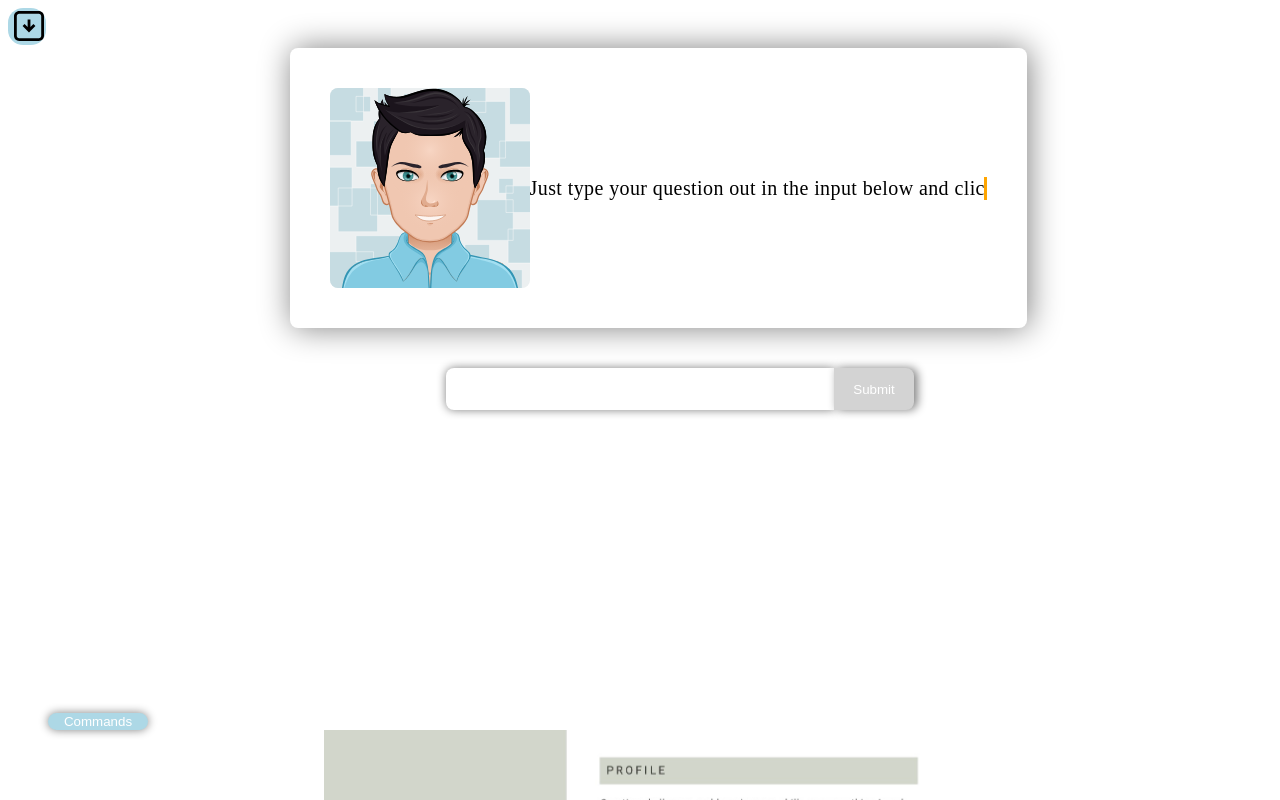
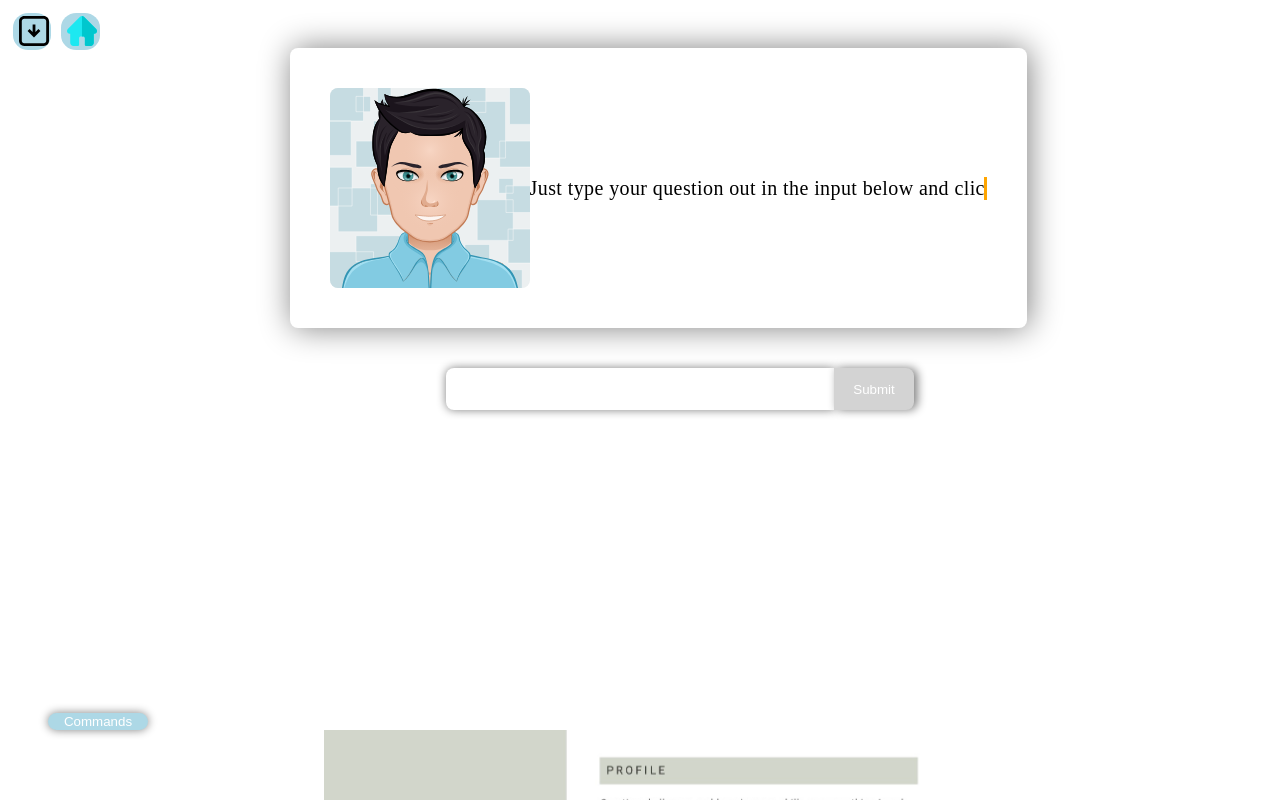
Before and after one commit to CLLane/personal-site, a React (Create React App) app: page /Resume in a window 1280 px wide. Shown: the top 800 px of the page. Built offline with nearby package versions, Linux system fonts and the light colour scheme.

Commit message:
Add home button to nav bar

```diff
--- a/src/Components/Nav/Nav.css
+++ b/src/Components/Nav/Nav.css
@@ -1,5 +1,5 @@
 nav {
- /* height: 100%; */
+  /* height: 100%; */
   overflow: hidden;
   position: fixed;
   display: flex;
@@ -32,26 +32,32 @@ nav {
   color: white;
 }
 
-.nav_button__false, .nav_button__true{
+.nav_button__false,
+.nav_button__true,
+.home_nav__false {
   border: none;
   background: lightblue;
   border-radius: 40%;
   width: 3vw;
+  margin: 5px;
 }
-.nav_button__false:hover, .nav_button__true:hover {
+.nav_button__false:hover,
+.nav_button__true:hover,
+.home_nav__false:hover {
   background: skyblue;
   cursor: pointer;
 }
 
-.nav_button__img {
+.nav_button__img,
+.nav_home__img {
   width: 30px;
   height: 30px;
   margin-top: 2px;
 }
 
 .nav_bar__verbose {
-display: flex;
-flex-direction: column-reverse;
-width: 33%;
-height: 50vh;
+  display: flex;
+  flex-direction: column-reverse;
+  width: 33%;
+  height: 50vh;
 }
--- a/src/Components/Nav/Nav.jsx
+++ b/src/Components/Nav/Nav.jsx
@@ -1,6 +1,7 @@
 import React, { Component } from "react";
 import "../Nav/Nav.css";
-import dropDown from '../../Images/drop-down.svg'
+import dropDown from '../../Images/drop-down.svg';
+import home from '../../Images/home.svg'
 import { Route, Link } from "react-router-dom";
 
 export class Nav extends Component {
@@ -18,7 +19,7 @@ export class Nav extends Component {
     return (
       <nav>
         {!this.state.showOptions && (
-          <>
+          <div>
             <button
               onClick={e => this.toggleShowOptions(e)}
               className="nav_button__false"
@@ -27,10 +28,16 @@ export class Nav extends Component {
             >
               <img className="nav_button__img" src={dropDown}></img>
             </button>
-          </>
+            <button
+              onClick={() => this.props.changePage("home")}
+              className="home_nav__false"
+            >
+            <img className='nav_home__img' src={home}></img>
+            </button>
+          </div>
         )}
         {this.state.showOptions && (
-          <div className='nav_bar__verbose'>
+          <div className="nav_bar__verbose">
             <Link
               to="/"
               onClick={() => this.props.changePage("home")}
```
Also changed, not shown: src/Images/home.svg (added).
